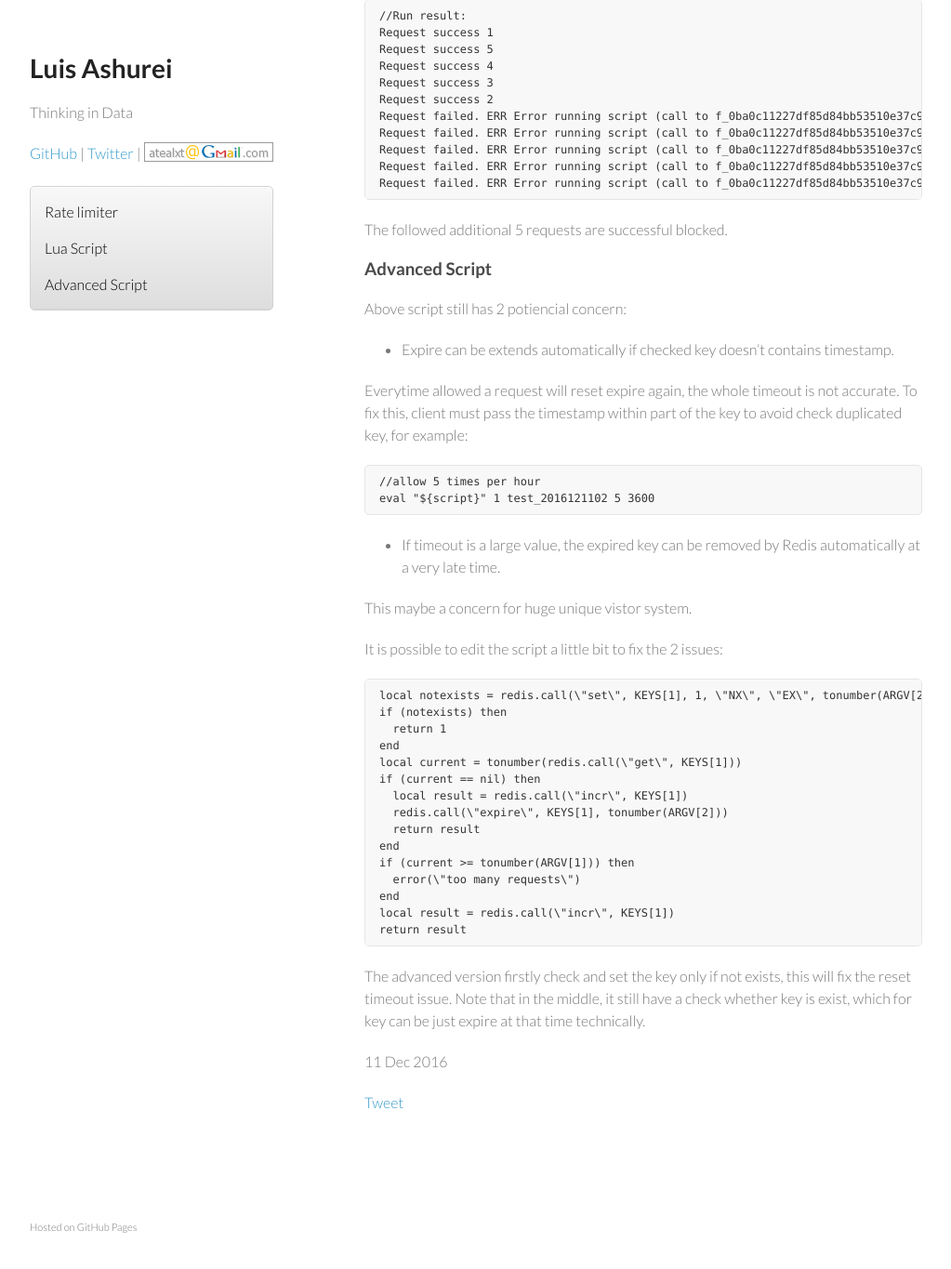
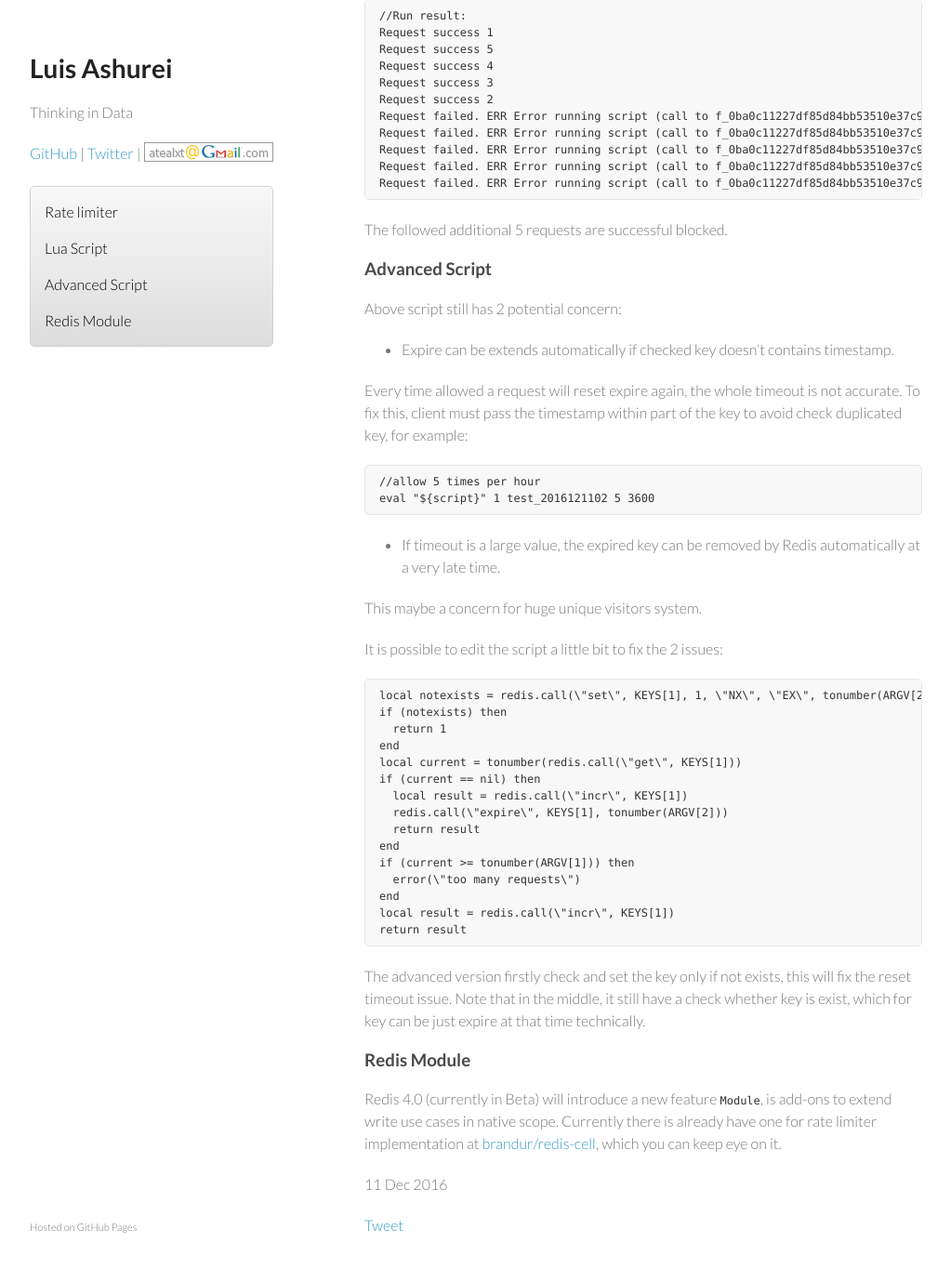
Before and after one commit to atealxt/atealxt.github.io, a Jekyll site: the page built from _posts/2016-12-11-redis-pattern-rate-limiter.md, in a window 1280 px wide and 1400 px high, scrolled down 2820 px. Shown: the top 1365 px of the window at 93% size, without its empty margins (128-1151 px from the left). Built offline with Jekyll 4.4.1, drawn with Linux system fonts in a browser that asks for light colours; comment, search, counter and statistics services are not loaded.

Commit message:
Update 2016-12-11-redis-pattern-rate-limiter.md

```diff
--- a/_posts/2016-12-11-redis-pattern-rate-limiter.md
+++ b/_posts/2016-12-11-redis-pattern-rate-limiter.md
@@ -153,10 +153,10 @@ The followed additional 5 requests are successful blocked.
 Advanced Script
 </h3>
 
-Above script still has 2 potiencial concern:
+Above script still has 2 potential concern:
 * Expire can be extends automatically if checked key doesn't contains timestamp.
 
-Everytime allowed a request will reset expire again, the whole timeout is not accurate.
+Every time allowed a request will reset expire again, the whole timeout is not accurate.
 To fix this, client must pass the timestamp within part of the key to avoid check duplicated key, for example:
 
 <pre><code>//allow 5 times per hour
@@ -164,7 +164,7 @@ eval "${script}" 1 test_2016121102 5 3600</code></pre>
 
 * If timeout is a large value, the expired key can be removed by Redis automatically at a very late time.
 
-This maybe a concern for huge unique vistor system.
+This maybe a concern for huge unique visitors system.
 
 It is possible to edit the script a little bit to fix the 2 issues:
 
@@ -187,3 +187,12 @@ return result
 
 The advanced version firstly check and set the key only if not exists, this will fix the reset timeout issue.
 Note that in the middle, it still have a check whether key is exist, which for key can be just expire at that time technically.
+
+
+<h3>
+<a href="#redis-module" name="redis-module" class="anchor"><span class="octicon octicon-link"></span></a>
+Redis Module
+</h3>
+
+Redis 4.0 (currently in Beta) will introduce a new feature `Module`, is add-ons to extend write use cases in native scope.
+Currently there is already have one for rate limiter implementation at [brandur/redis-cell](https://github.com/brandur/redis-cell), which you can keep eye on it.
```
Also changed, not shown: other parts of _posts/2016-12-11-redis-pattern-rate-limiter.md (+1 -1 lines).
